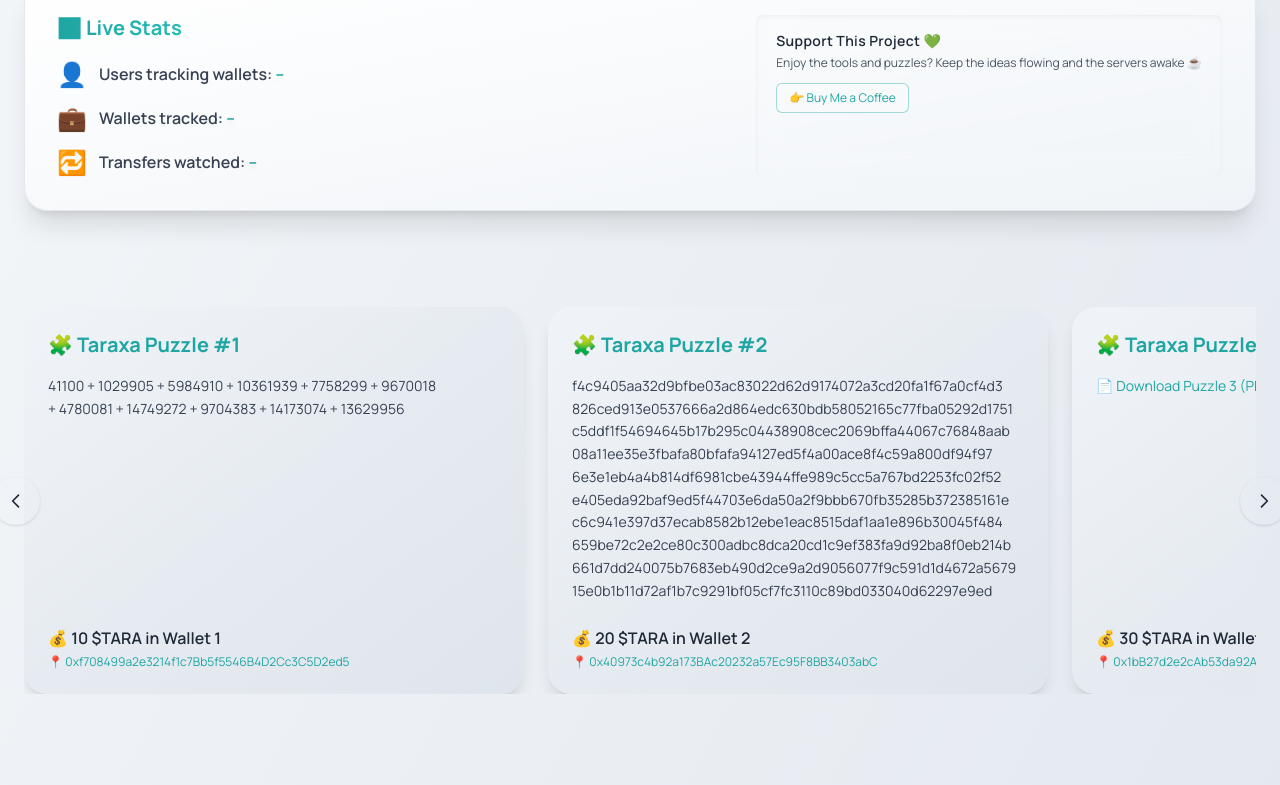
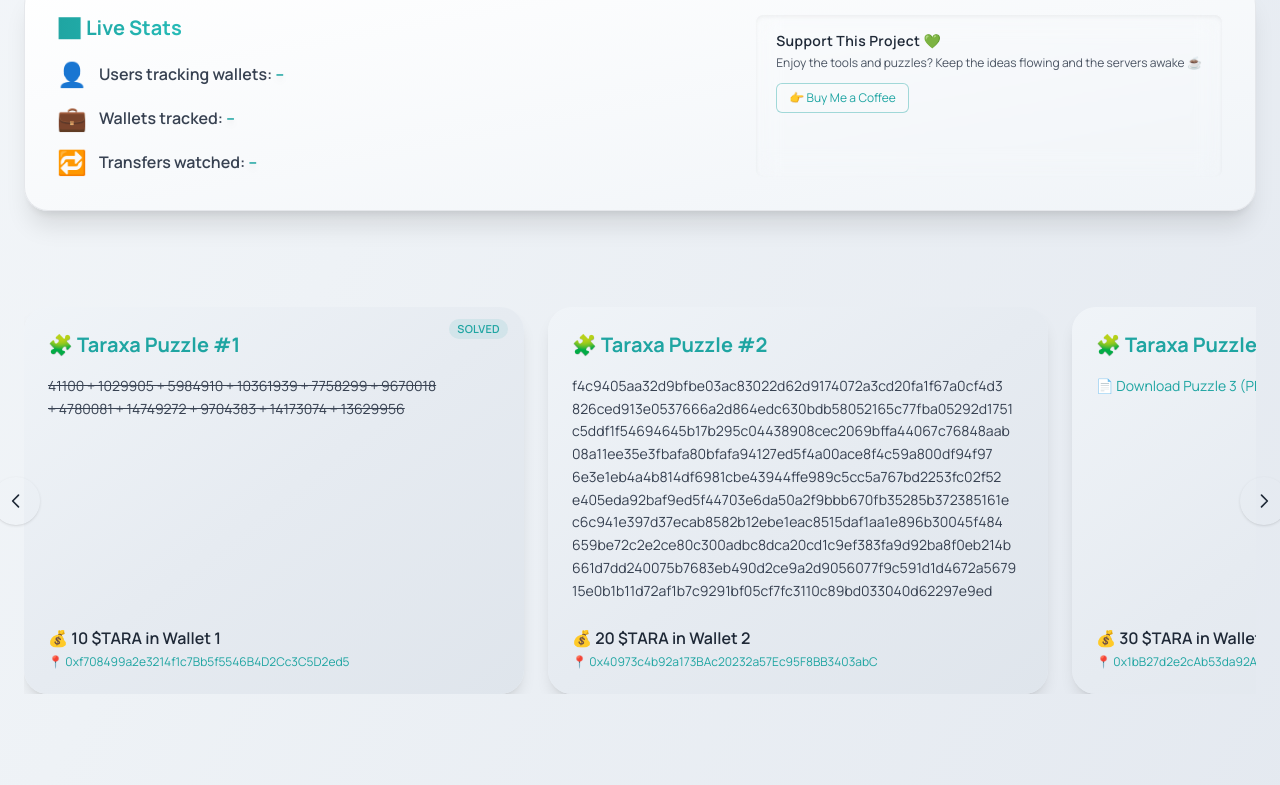
Before and after one commit to TaraxaPuzzle/pkey, a plain HTML site: page index.html in a window 1280 px wide. Shown: the part 1444-2229 px from the top of the page. Drawn offline with nearby package versions, Linux system fonts and the light colour scheme; no server answers.

Commit message:
Update index.html

```diff
--- a/index.html
+++ b/index.html
@@ -243,18 +243,31 @@
     <div class="overflow-hidden">
       <div id="puzzleCarousel" class="carousel-content flex overflow-x-auto gap-6 snap-x snap-mandatory scroll-smooth scrollbar-hide">
         <!-- Puzzle Card Template -->
-        <div class="min-w-[300px] md:min-w-[400px] lg:min-w-[500px] max-h-[28rem] snap-start bg-gradient-to-br from-[#f0f4f8] via-[#e6ebf1] to-[#dfe5ec] dark:from-[#121418] dark:via-[#181b21] dark:to-[#0f1115] rounded-3xl shadow-lg hover:shadow-lg transition-shadow duration-300 p-6 flex flex-col justify-between" data-aos="fade-up">
+   <div class="min-w-[300px] md:min-w-[400px] lg:min-w-[500px] max-h-[28rem] snap-start bg-gradient-to-br from-[#f0f4f8] via-[#e6ebf1] to-[#dfe5ec] dark:from-[#121418] dark:via-[#181b21] dark:to-[#0f1115] rounded-3xl shadow-lg hover:shadow-lg transition-shadow duration-300 p-6 flex flex-col justify-between relative" data-aos="fade-up">
+
+  <!-- ✅ Solved Badge -->
+  <div class="absolute top-3 right-4 bg-[#1fa5a2]/10 text-[#1fa5a2] text-[11px] font-semibold px-2 py-0.5 rounded-full uppercase tracking-wide">
+    Solved
+  </div>
+
+  <!-- 🧩 Header -->
   <div>
     <h1 class="text-xl font-bold text-[#1fa5a2]">🧩 Taraxa Puzzle #1</h1>
-            <p class="mt-4 text-sm text-gray-700 dark:text-gray-300 leading-relaxed">
-              41100 + 1029905 + 5984910 + 10361939 + 7758299 + 9670018<br /> + 4780081 + 14749272 + 9704383 + 14173074 + 13629956
+    <p class="mt-4 text-sm text-gray-700 dark:text-gray-300 leading-relaxed line-through">
+      41100 + 1029905 + 5984910 + 10361939 + 7758299 + 9670018<br />
+      + 4780081 + 14749272 + 9704383 + 14173074 + 13629956
     </p>
   </div>
+
+  <!-- 💰 Footer -->
   <div class="mt-6">
     <p class="font-semibold text-gray-800 dark:text-white">💰 10 $TARA in Wallet 1</p>
-            <a href="https://mainnet.explorer.taraxa.io/address/0xf708499a2e3214f1c7bb5f5546b4d2cc3c5d2ed5" target="_blank" class="text-xs text-[#1fa5a2] hover:text-[#2dccc8] mt-1 block break-all">📍 0xf708499a2e3214f1c7Bb5f5546B4D2Cc3C5D2ed5</a>
+    <a href="https://mainnet.explorer.taraxa.io/address/0xf708499a2e3214f1c7bb5f5546b4d2cc3c5d2ed5" target="_blank" class="text-xs text-[#1fa5a2] hover:text-[#2dccc8] mt-1 block break-all">
+      📍 0xf708499a2e3214f1c7Bb5f5546B4D2Cc3C5D2ed5
+    </a>
   </div>
 </div>
+
 
         <!-- Puzzle Card #2 -->
         <div class="min-w-[300px] md:min-w-[400px] lg:min-w-[500px] max-h-[28rem] snap-start bg-gradient-to-br from-[#f0f4f8] via-[#e6ebf1] to-[#dfe5ec] dark:from-[#121418] dark:via-[#181b21] dark:to-[#0f1115] rounded-3xl shadow-lg hover:shadow-lg transition-shadow duration-300 p-6 flex flex-col justify-between" data-aos="fade-up">
```
Lines whose indentation alone changed are shown as unchanged.
